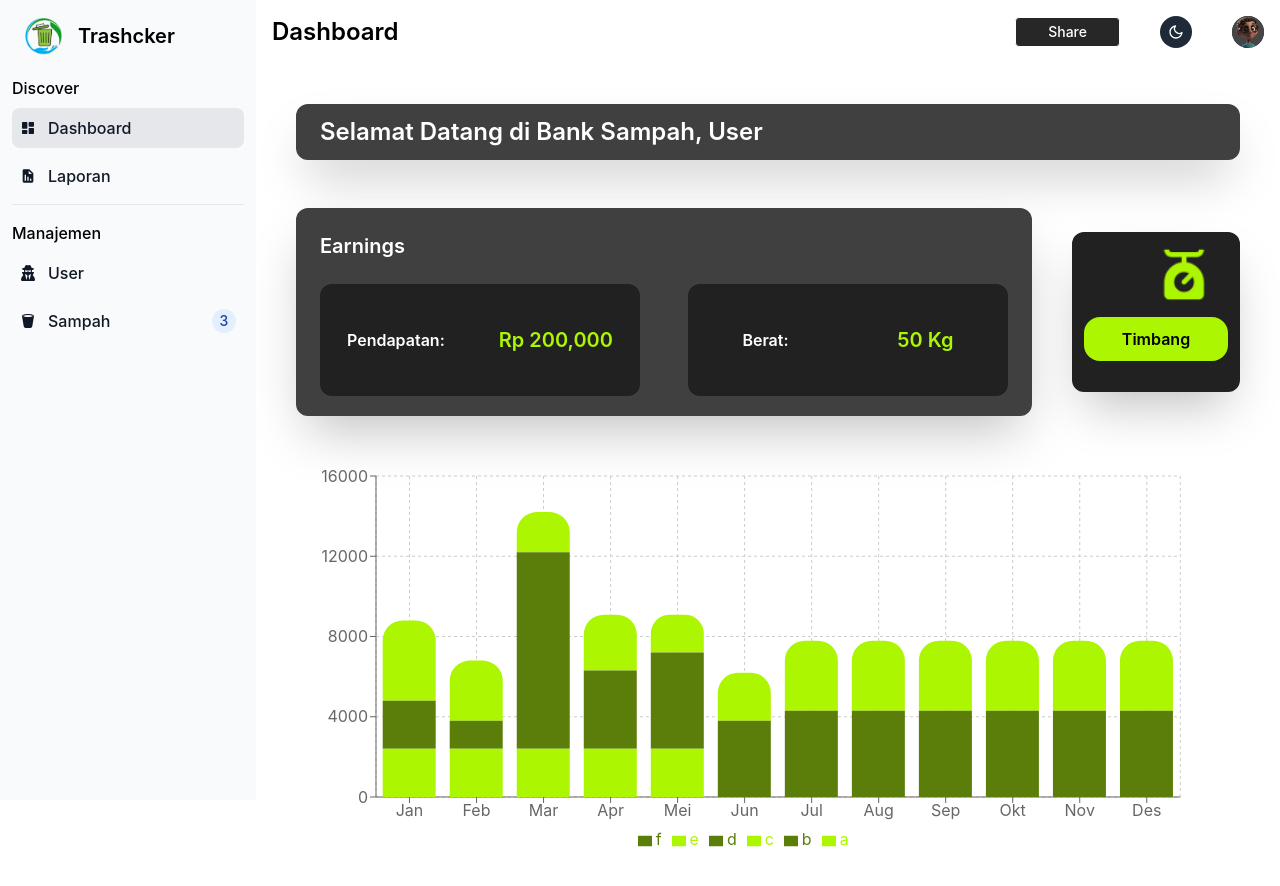
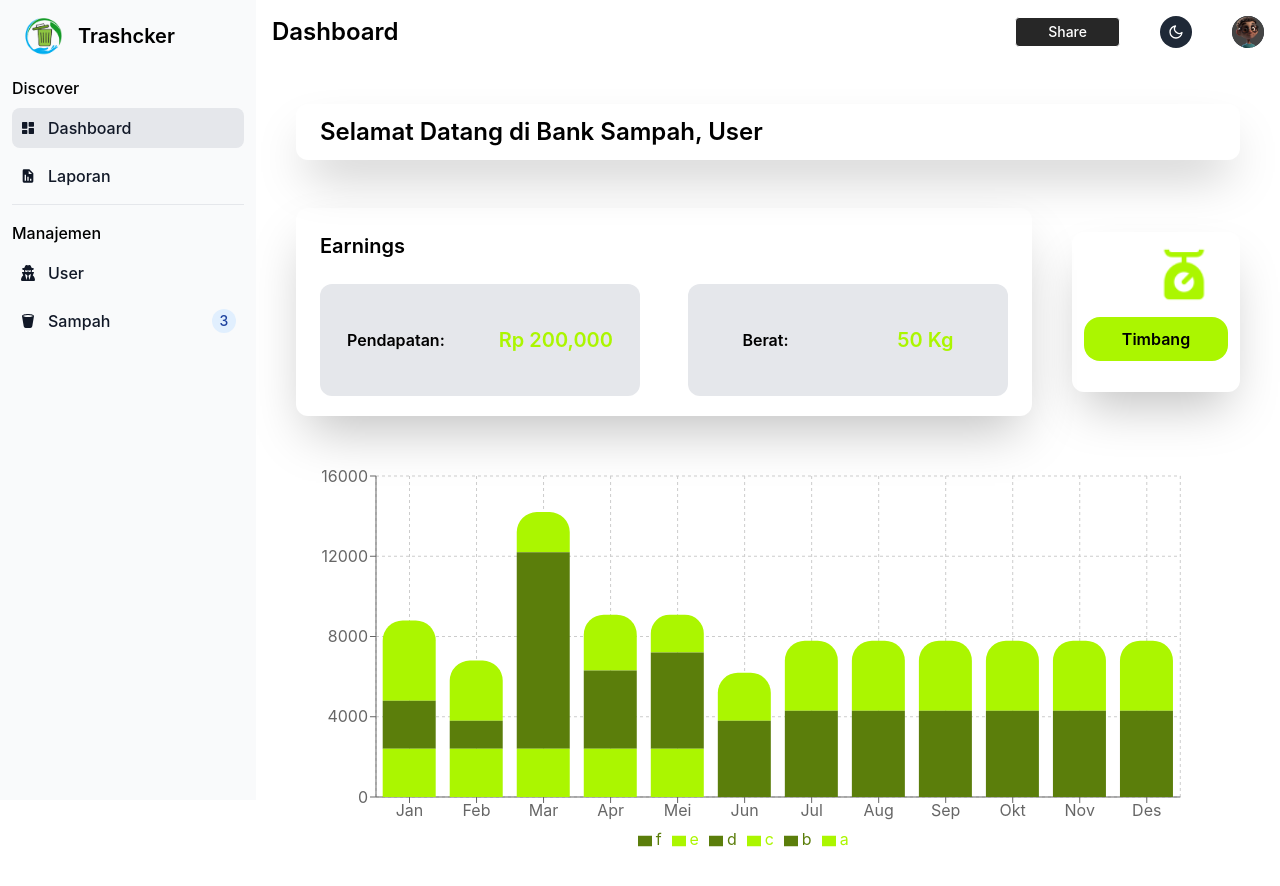
Before and after one commit to argalusmp/trashcker_IoT, a React (Vite) app: page / in a window 1280 px wide. Shown: the top 886 px of the page. Built offline with nearby package versions, Linux system fonts and the light colour scheme.

Commit message:
dark theme adjustment

```diff
--- a/src/components/Main/Dashboard.tsx
+++ b/src/components/Main/Dashboard.tsx
@@ -3,24 +3,24 @@ import Chart from '../Chart';
 export default function Dashboard() {
   return (
   <div className="p-10 sm:ml-64 dark:bg-background-color-theme">
-    <div className="bg-outline-color-theme w-full h-14 rounded-xl px-6 text-2xl font-semibold text-white py-3 shadow-2xl">
+    <div className="dark:bg-outline-color-theme w-full h-14 rounded-xl px-6 text-2xl font-semibold dark:text-white py-3 shadow-2xl">
       Selamat Datang di Bank Sampah, User
     </div>
     <div className="flex justify-around space-x-10 mb-10 w-692 items-center">
-      <div className="h-52 bg-outline-color-theme rounded-xl mt-12 shadow-2xl">
-        <h2 className="text-white p-6 text-xl font-semibold">Earnings</h2>
+      <div className="h-52 dark:bg-outline-color-theme rounded-xl mt-12 shadow-2xl">
+        <h2 className="dark:text-white p-6 text-xl font-semibold">Earnings</h2>
         <div className="flex">
-          <div className="flex justify-around items-center h-28 w-80 bg-background-color-theme mx-6 rounded-xl text-white">
+          <div className="flex justify-around items-center h-28 w-80 dark:bg-background-color-theme mx-6 rounded-xl dark:text-white bg-gray-200">
             <h1 className="font-semibold">Pendapatan:</h1>
             <h1 className="text-secondary-color-theme font-semibold text-xl">Rp 200,000</h1>
           </div>
-          <div className="flex justify-around items-center h-28 w-80 bg-background-color-theme mx-6 rounded-xl text-white">
+          <div className="flex justify-around items-center h-28 w-80 dark:bg-background-color-theme mx-6 rounded-xl dark:text-white bg-gray-200">
             <h1 className="font-semibold">Berat:</h1>
             <h1 className="text-secondary-color-theme font-semibold text-xl">50 Kg</h1>
           </div>
         </div>
       </div>
-      <div className="h-40 w-full bg-background-color-theme shadow-2xl rounded-xl mt-12 flex-col py-3 space-y-3">
+      <div className="h-40 w-full dark:bg-background-color-theme shadow-2xl rounded-xl mt-12 flex-col py-3 space-y-3">
       <img
         src="weighter.png"
         className="w-16 mx-20"
```
